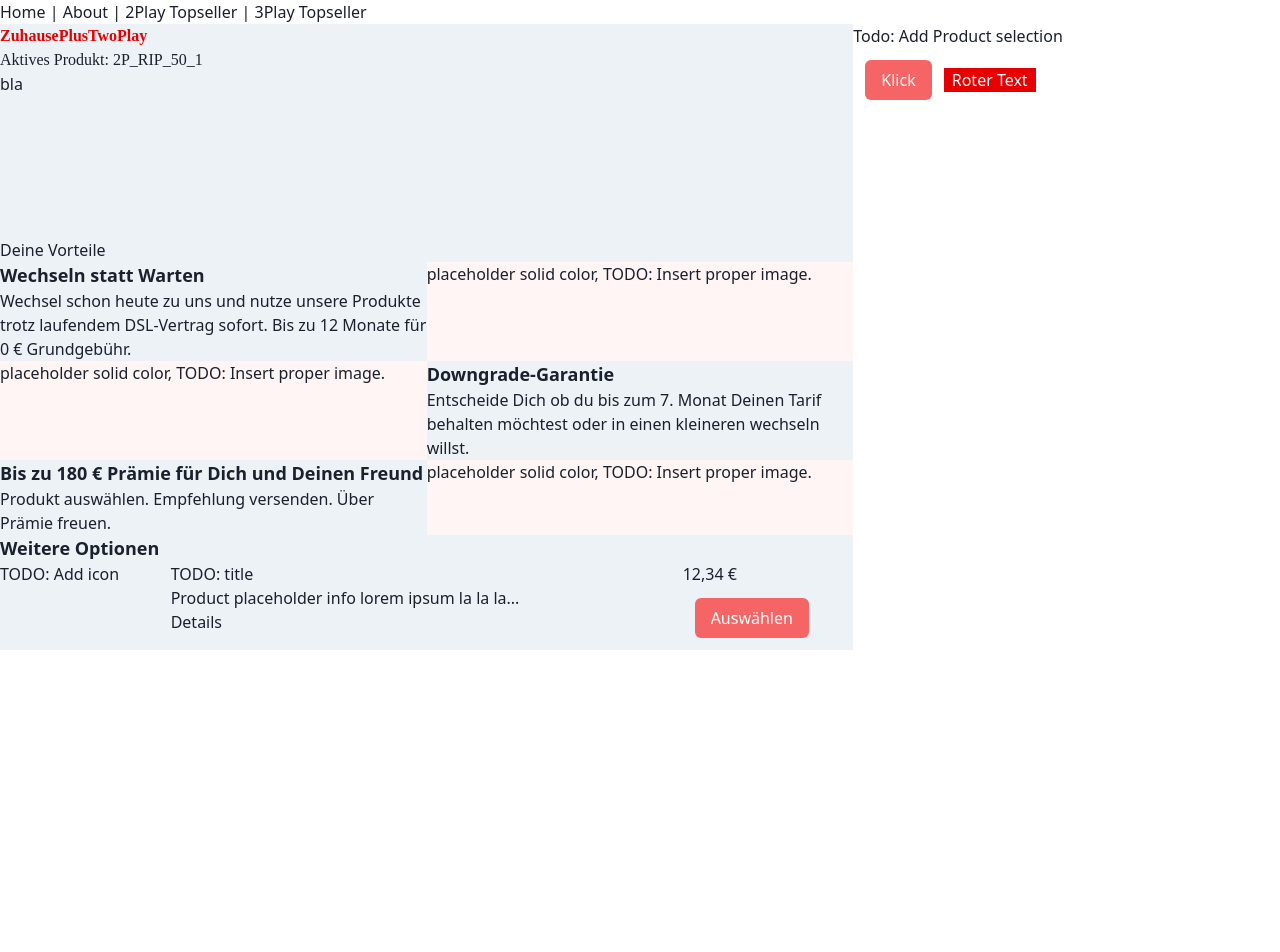
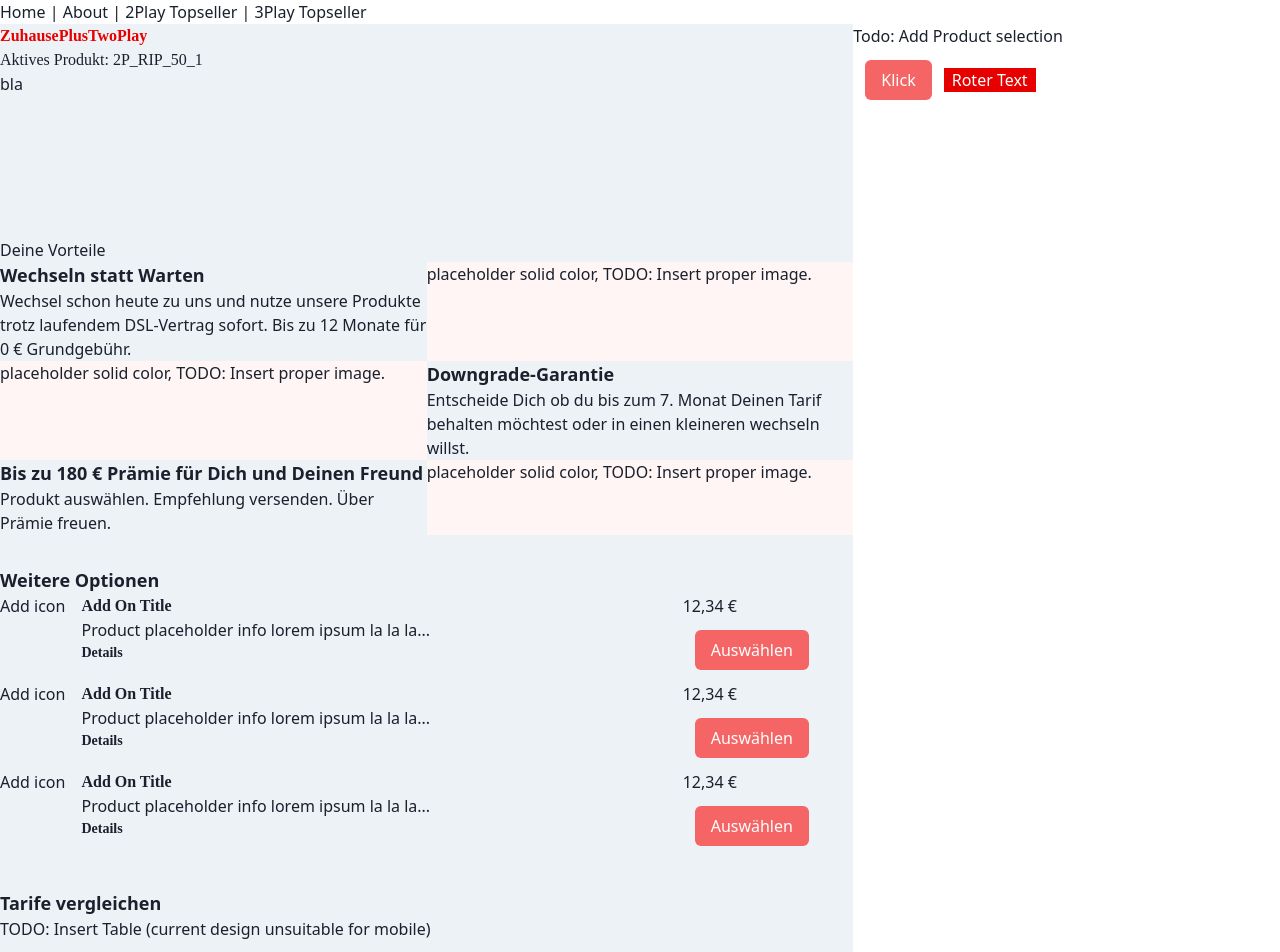
Before and after one commit to schafeld/produktselektor-breitband, a Vue app in the folder produktselektor-breitband/: page /#/internet-phone-50 in a window 1280 px wide. Shown: the top 952 px of the page. Before the commit the page ends 800 px from the top, so only its background shows below. Built offline with nearby package versions, Linux system fonts and the light colour scheme; a web font is replaced by a local one.

Commit message:
add placeholder components

```diff
--- a/produktselektor-breitband/src/components/organisms/AdditionalOptions.vue
+++ b/produktselektor-breitband/src/components/organisms/AdditionalOptions.vue
@@ -1,19 +1,50 @@
 <template>
-  <section class="additional-options">
+  <section class="additional-options mt-8">
     <h3 class="hl-beta">Weitere Optionen</h3>
     <article class="w-full flex">
-      <div class="item-icon w-1/5">TODO: Add icon</div>
-      <div class="item-details w-3/5">
-        <h4>TODO: title</h4>
-        <p>Product placeholder info lorem ipsum la la la...</p>
-        <p class="text-small">Details</p>
+      <div class="item-details block md:flex md:flex-row md:w-4/5">
+        <div class="item-icon pr-4">Add icon</div>
+        <div class="item-text">
+          <h4 class="font-bold">Add On Title</h4>
+          <p>Product placeholder info lorem ipsum la la la...</p>
+          <p class="text-sm font-bold">Details</p>
+        </div>
       </div>
-      <div class="item-cta">
+      <div class="item-cta md:w-1/5">
         <div class="price">12,34 €</div>
         <button class="add-option btn">Auswählen</button>
       </div>
     </article>
-    <!-- TODO: Add more articles -->
+    <!-- TODO: get proper content, use molecules/components -->
+    <article class="w-full flex">
+      <div class="item-details block md:flex md:flex-row md:w-4/5">
+        <div class="item-icon pr-4">Add icon</div>
+        <div class="item-text">
+          <h4 class="font-bold">Add On Title</h4>
+          <p>Product placeholder info lorem ipsum la la la...</p>
+          <p class="text-sm font-bold">Details</p>
+        </div>
+      </div>
+      <div class="item-cta md:w-1/5">
+        <div class="price">12,34 €</div>
+        <button class="add-option btn">Auswählen</button>
+      </div>
+    </article>
+    <article class="w-full flex">
+      <div class="item-details block md:flex md:flex-row md:w-4/5">
+        <div class="item-icon pr-4">Add icon</div>
+        <div class="item-text">
+          <h4 class="font-bold">Add On Title</h4>
+          <p>Product placeholder info lorem ipsum la la la...</p>
+          <p class="text-sm font-bold">Details</p>
+        </div>
+      </div>
+      <div class="item-cta md:w-1/5">
+        <div class="price">12,34 €</div>
+        <button class="add-option btn">Auswählen</button>
+      </div>
+    </article>
+    <!-- TODO: Pagination "Mehr laden" for more than 4 options? (nice to have?)-->
   </section>
 </template>
 
--- /dev/null
+++ b/produktselektor-breitband/src/components/organisms/TariffComparison.vue
@@ -0,0 +1,11 @@
+<template>
+  <div class="tariff-comparison mt-8">
+    <h3 class="hl-beta">Tarife vergleichen</h3>
+    <p>TODO: Insert Table (current design unsuitable for mobile)</p>
+  </div>
+</template>
+
+<script>
+// export default {
+// }
+</script>
--- /dev/null
+++ b/produktselektor-breitband/src/components/organisms/TariffDetails.vue
@@ -0,0 +1,11 @@
+<template>
+  <div class="tariff-details mt-8">
+    <h3 class="hl-beta">Details</h3>
+    <p>TODO: Insert table or list</p>
+  </div>
+</template>
+
+<script>
+// export default {
+// }
+</script>
--- a/produktselektor-breitband/src/components/templates/ZuhausePlusTwoPlay.vue
+++ b/produktselektor-breitband/src/components/templates/ZuhausePlusTwoPlay.vue
@@ -60,6 +60,8 @@
         </article>
       </section>
       <additional-options />
+      <tariff-comparison />
+      <tariff-details />
     </div>
     <div id="product-selector" class="w-1/3">
       <p>Todo: Add Product selection</p>
@@ -71,11 +73,15 @@
 
 <script>
 import AdditionalOptions from "@/components/organisms/AdditionalOptions";
+import TariffComparison from "@/components/organisms/TariffComparison";
+import TariffDetails from "@/components/organisms/TariffDetails";
 
 export default {
   name: "LayoutIntegrator",
   components: {
-    AdditionalOptions
+    AdditionalOptions,
+    TariffComparison,
+    TariffDetails
   }
 };
 </script>
```
